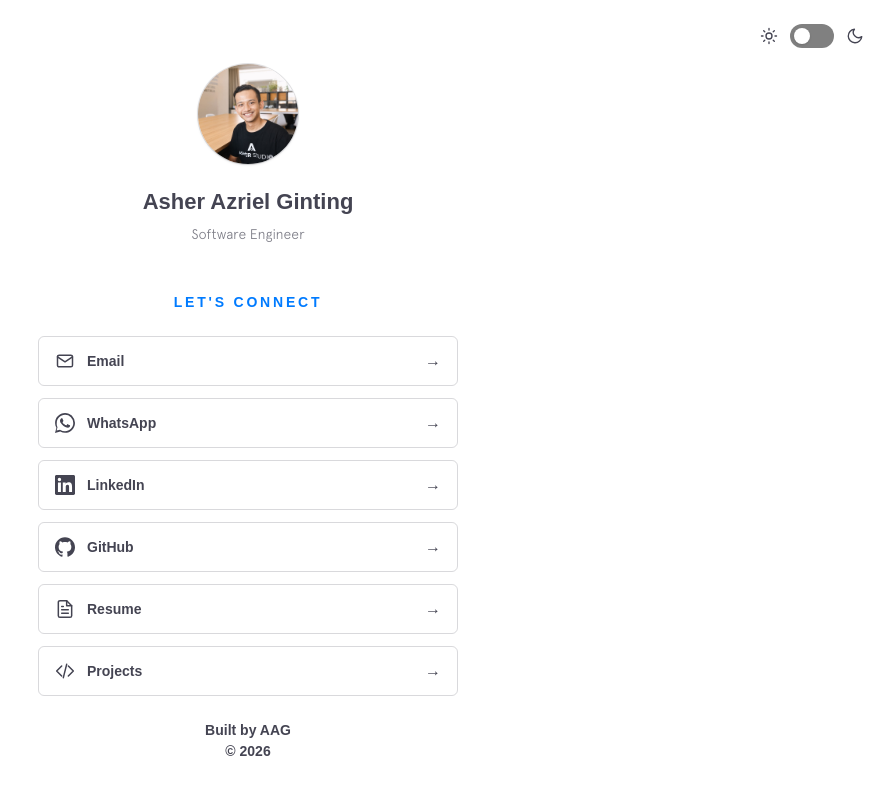
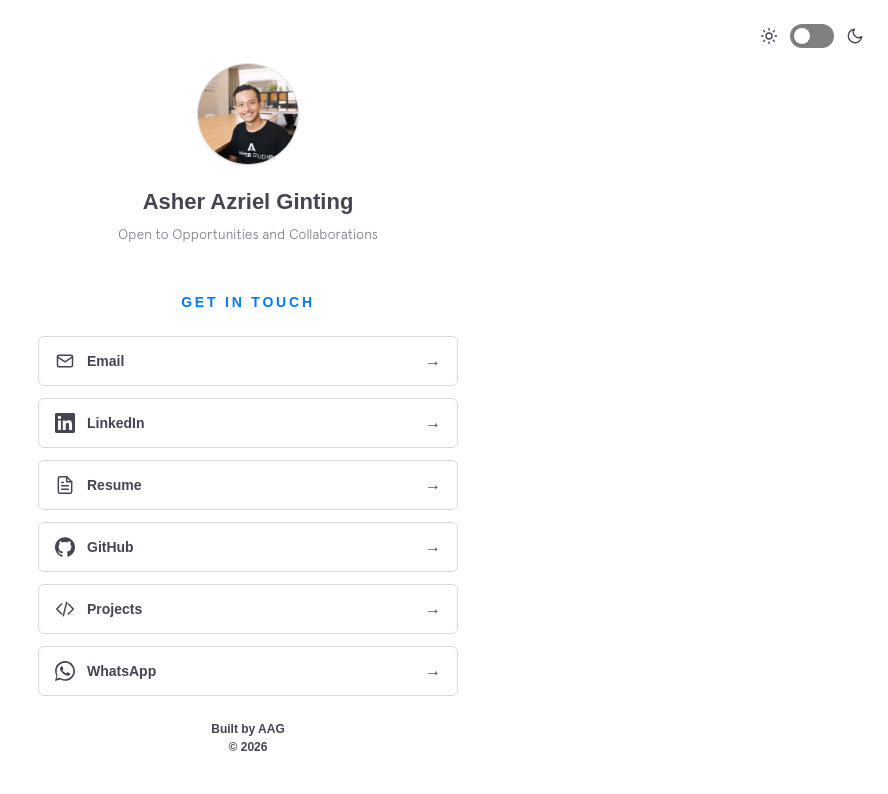
Before and after one commit to asherginting/v3.asherginting, a Next.js app: page /contact in a window 1280 px wide. Shown: the top 794 px of the page, without its empty margins (392-1280 px from the left). Built offline with nearby package versions, Linux system fonts and the light colour scheme; a web font is replaced by a local one.

Commit message:
fix: position

```diff
--- a/src/components/Contact.tsx
+++ b/src/components/Contact.tsx
@@ -92,7 +92,7 @@ export default function Contact() {
               Asher Azriel Ginting
             </h1>
             <p className="text-sm text-(--color-foreground)/70 font-light">
-              Software Engineer
+              Open to Opportunities and Collaborations
             </p>
           </motion.div>
           <motion.h2
@@ -105,7 +105,7 @@ export default function Contact() {
               mb-6
             "
           >
-            LET&apos;S CONNECT
+            GET IN TOUCH
           </motion.h2>
           <div className="flex flex-col gap-3">
             {(CONTACT as ContactLink[]).map((link) => (
@@ -117,7 +117,7 @@ export default function Contact() {
           <motion.p
             variants={item}
             className="
-              mt-6 text-[13px] md:text-[14px] font-bold text-(--color-foreground) leading-normal text-center
+              mt-6 text-[12px] md:text-[12px] font-bold text-(--color-foreground) leading-normal text-center
             "
           >
             Built by AAG
--- a/src/data/contact.json
+++ b/src/data/contact.json
@@ -6,16 +6,16 @@
     "icon": "email"
   },
   {
-    "label": "WhatsApp",
-    "href": "https://wa.me/6285207907976",
-    "external": true,
-    "icon": "whatsapp"
-  },
-  {
     "label": "LinkedIn",
     "href": "https://linkedin.com/in/asherginting",
     "external": true,
     "icon": "linkedin"
+  },
+  {
+    "label": "Resume",
+    "href": "/resume.pdf",
+    "external": true,
+    "icon": "document"
   },
   {
     "label": "GitHub",
@@ -24,15 +24,15 @@
     "icon": "github"
   },
   {
-    "label": "Resume",
-    "href": "/resume.pdf",
-    "external": true,
-    "icon": "document"
-  },
-  {
     "label": "Projects",
     "href": "/#projects",
     "external": true,
     "icon": "code"
+  },
+  {
+    "label": "WhatsApp",
+    "href": "https://wa.me/6285207907976",
+    "external": true,
+    "icon": "whatsapp"
   }
 ]
```
